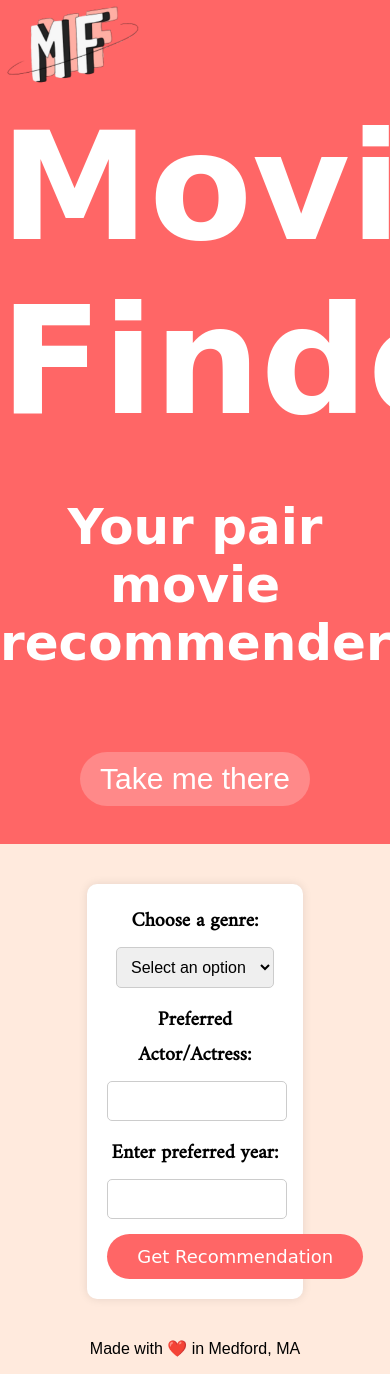
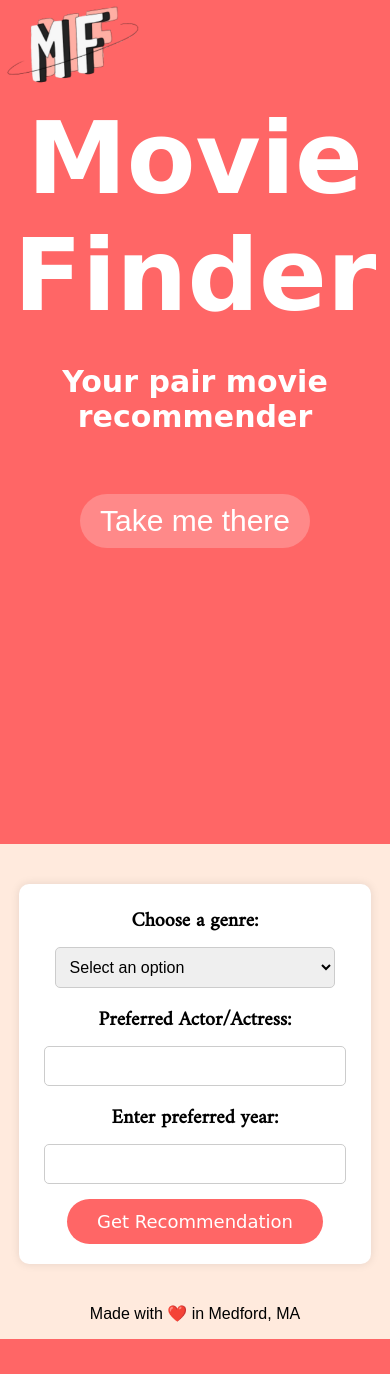
Before and after one commit to zachkklein/Movie-Finder, a Flask app: page / in a window 390 px wide; the page is wider, and only the part inside the window is pictured. After the commit the page ends 1339 px from the top of that part, so only its background shows below. Run offline with Flask 3, Linux system fonts and the light colour scheme; parts of the project's set-up code (start-up, migrations or seed data) failed here and were passed over; some web fonts are replaced.

Commit message:
Grammar change + start of media query

```diff
--- a/static/style.css
+++ b/static/style.css
@@ -199,3 +199,29 @@ a{
     font-size: 20px;
     color: #363636;
   }
+
+  /* MEDIA QUERY DOESN'T REALLY WORK */
+  @media (max-width: 768px) {
+
+    h1 {
+      font-size: 100px;
+    }
+
+    h3 {
+      font-size: 30px;
+    }
+
+
+    #formSection {
+      width: 80%;
+    }
+
+    input[type="text"],
+    select {
+      width: 90%;
+    }
+
+
+    #recommendations {
+      transform: translate3d(0, 0, 0);}
+  }
--- a/templates/index.html
+++ b/templates/index.html
@@ -30,7 +30,7 @@
         <select id="genre" name="genre">
             <option value="select">Select an option</option>
             <option value="comedy">Comedy</option>
-            <option value="Animation">animation</option>
+            <option value="animation">Animation</option>
             <option value="romance">Romance</option>
             <option value="action">Action</option>
             <option value="horror">Horror</option>
```
